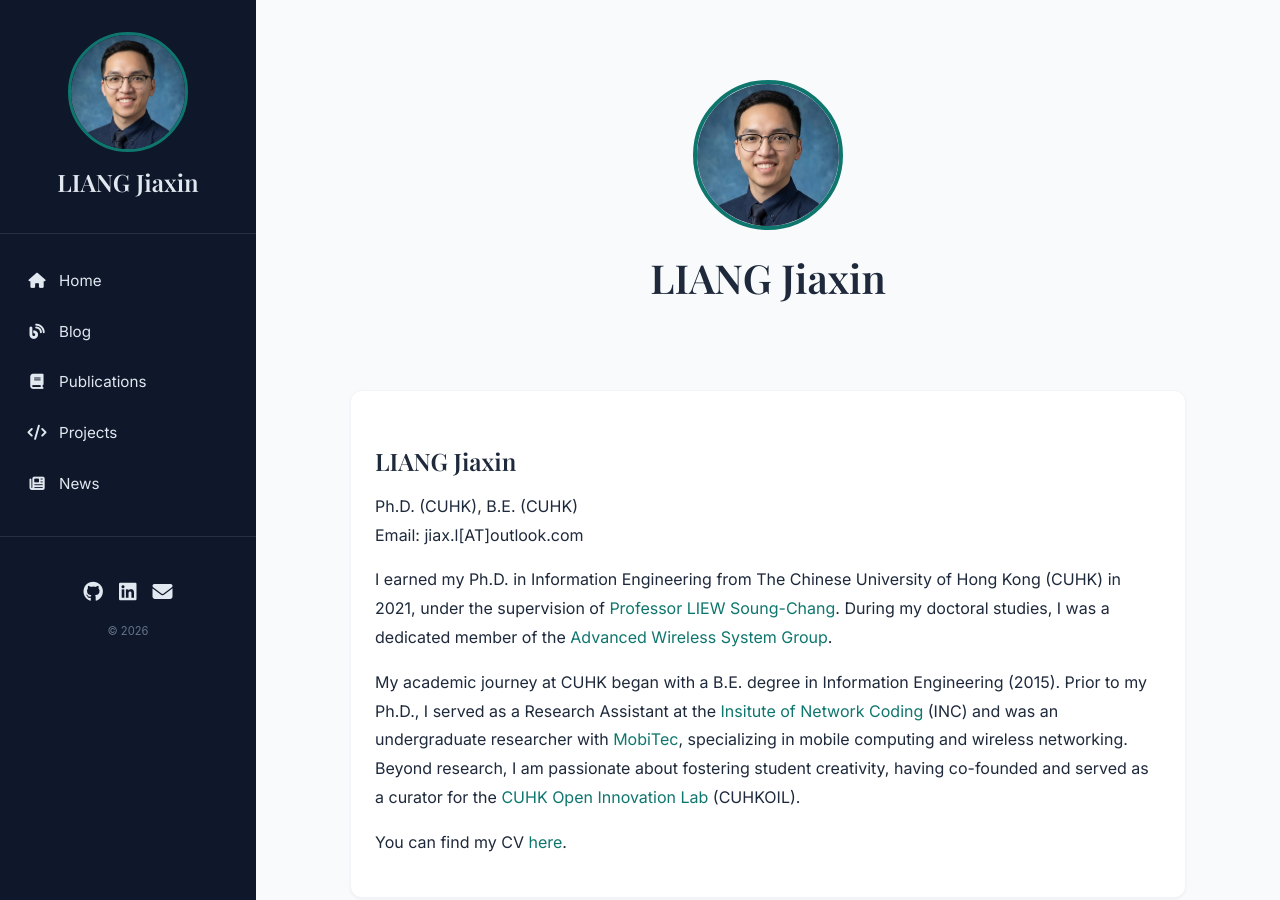
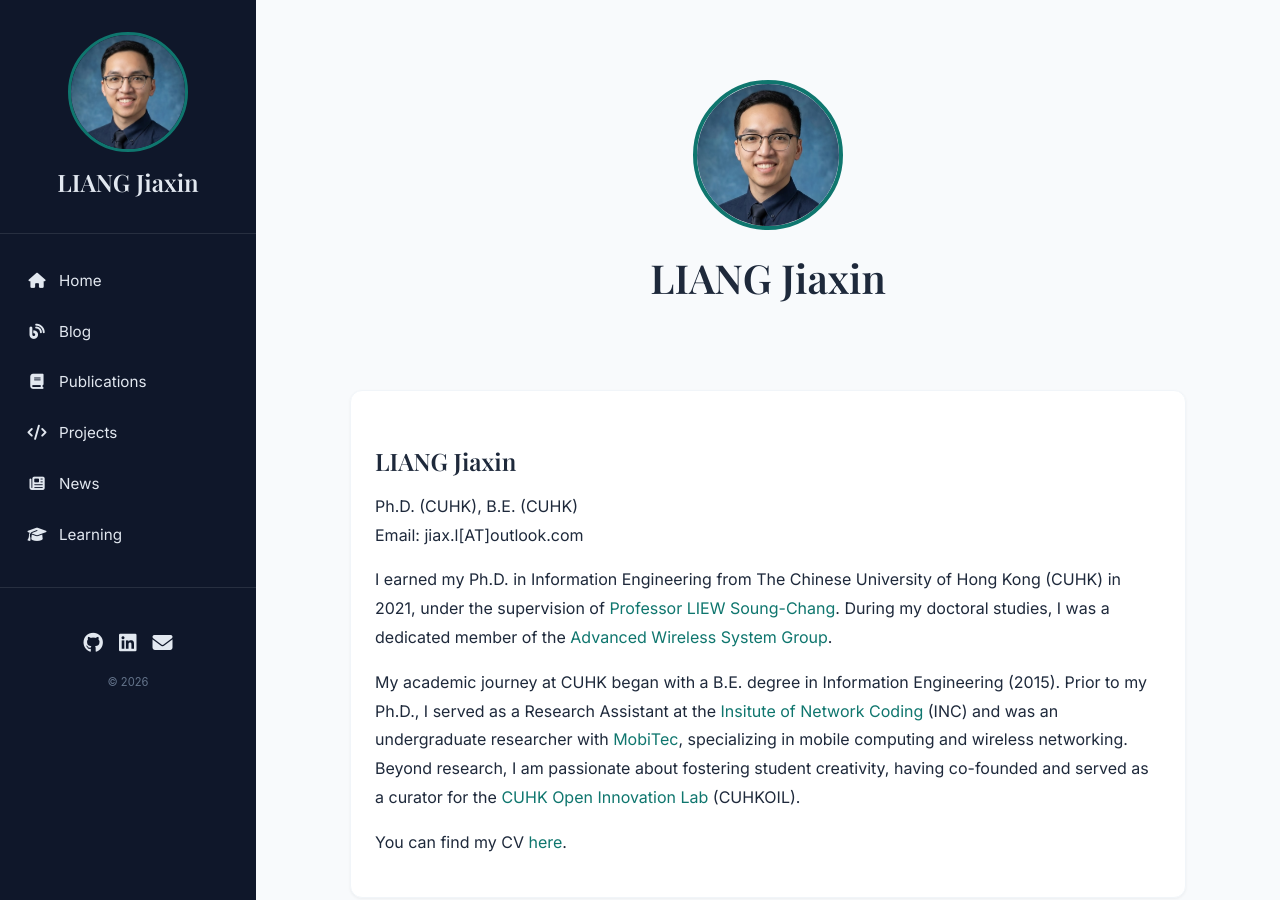
Before and after one commit to ljxangus/ljxangus.github.io, a Jekyll site: the page built from index.md, in a window 1280 px wide and 900 px high. Built offline with Jekyll 4.4.1, drawn with Linux system fonts in a browser that asks for light colours; nearby versions of some CDN libraries; comment, search, counter and statistics services are not loaded; our own code applies the rules of GitHub Pages for plain Markdown files.

Commit message:
Add Learning item to top nav after News
Co-Authored-By: Claude Opus 4.7 <noreply@anthropic.com>

```diff
--- a/_data/nav.yml
+++ b/_data/nav.yml
@@ -24,3 +24,7 @@ links:
 - title: News
   url: news.html
   icon: fas fa-newspaper
+
+- title: Learning
+  url: learning.html
+  icon: fas fa-graduation-cap
```
